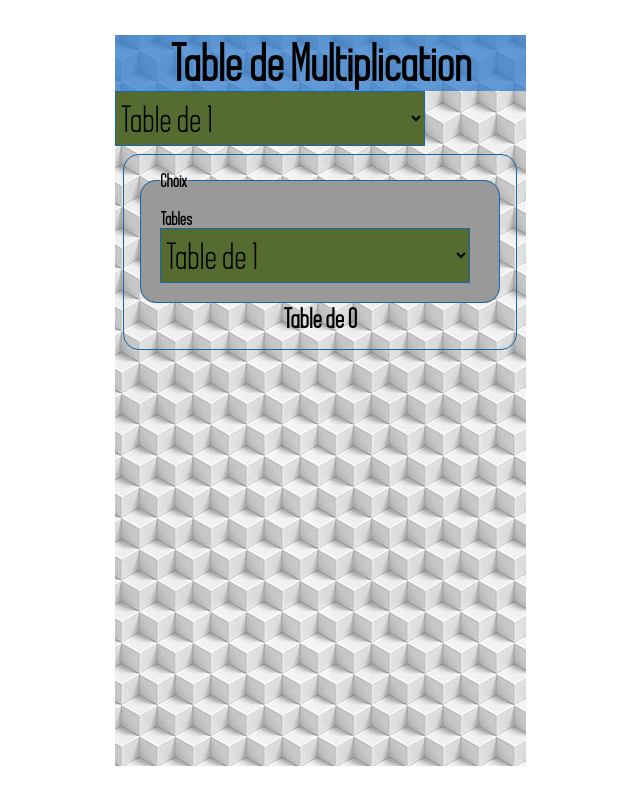
After one commit to dcl-sicca/Tables-Multiplication-Ajax, a PHP site: page /index-sicca.php?choixTable=1 in a window 1280 px wide. The commit adds this page. Shown: the whole page, without its empty margins (320-960 px from the left). Run offline with PHP 8.4, Linux system fonts and the light colour scheme; a stand-in replaces the project's code that opens the database connection; some libraries are stand-ins or nearby versions.

```diff
--- /dev/null
+++ b/index-sicca.php
@@ -0,0 +1,105 @@
+<!DOCTYPE html>
+<html lang="fr">
+<head>
+ <meta charset="UTF-8">
+ <meta name="viewport" content="width=device-width, initial-scale=1.0">
+ <meta http-equiv="X-UA-Compatible" content="ie=edge">
+ <title>Les Tables de Multiplications</title>
+ <link rel="stylesheet" href="css/style2.css">
+</head>
+<body>
+    <div id="container">
+        <h1>Table de Multiplication</h1>
+
+
+
+        <select class="monselect" name="choixTable">
+            <?php selected(); ?>
+        </select>
+
+
+
+        <form name="table" action="index-sicca.php" method="get">
+          <fieldset>
+            <legend>Choix</legend>
+            <label for='nom'>Tables</label>
+
+
+
+            <select name="monselect">
+            <option value="1">Table de 1</option>
+            <option value="2">Table de 2</option>
+            <option value="3">Table de 3</option>
+            <option value="4">Table de 4</option>
+            <option value="5">Table de 5</option>
+            <option value="6">Table de 6</option>
+            <option value="7">Table de 7</option>
+            <option value="8">Table de 8</option>
+            <option value="9">Table de 9</option>
+            <option value="10">Table de 10</option>
+        </select>
+
+        </fieldset>
+            <?php
+
+
+                    $table = 0;
+                    $result;
+
+                    echo '<h2>' . 'Table de ' . $table . '</h2>';
+
+                    for ($i=0; $i <= 10; $i++)
+                    {
+                        $table = $table+1;
+                        echo '<div id="ma_div_'.$table.'" class="containTable" class="mes_divs" style="display:none">';
+
+                        // Générer les résultats selon le choix puis les afficher
+                         for ($j=0; $j <= 30; $j++)
+                        {
+                            $result = $table * $j;
+                            echo $j . ' x ' . $table . ' = ' . $result . '<br/>';
+                        }
+
+                    echo '</div>';
+                    }
+
+
+
+
+            ?>
+
+            <!-- Création des <OPTION> puis garde celle qui est choisie à  l'affichage -->
+            <?php
+                function selected()
+                {
+                    $i;
+                    $table = $_GET['choixTable'];
+
+                    for ($i = 1; $i <= 10; $i++)
+                        {
+                            if ($table == $i)
+                            {
+                                echo '<option value="' . $i . '" selected>' . 'Table de ' . $i . '</option>';
+                            }
+                            else
+                            {
+                                echo '<option value="' . $i . '">' . 'Table de ' . $i . '</option>';
+                            }
+                        }
+                }
+            ?>
+
+             <div id="ma_div_1" class="mes_divs" style="display:none">
+                blabla1
+            </div>
+
+            <div id="ma_div_2" class="mes_divs" style="display:none">
+                blabla2
+            </div>
+
+
+        </div>
+        <script type="text/javascript" src="https://ajax.googleapis.com/ajax/libs/jquery/1.10.1/jquery.min.js"></script>
+        <script src="js/script2.js"></script>
+    </body>
+    </html>
--- /dev/null
+++ b/js/script2.js
@@ -0,0 +1,9 @@
+// Je sélectionne le select et quand la valeur change on fait une action
+$('select[name="monselect"]').change(function(){
+    // Je créer l'id du div qui va être affiché
+    var id = "ma_div_" + $(this).val();
+    // Je cache toutes les divs grâce à une classe qui va sélectionner le tout
+    $('div.mes_divs').hide();
+    // Et j'affiche seulement le Div que je souhaite
+    $('#'+id).show();
+});
```
Also changed, not shown: js/script-test.js (added, +9 -0 lines), js/script.js (+30 -0 lines), test-select.php (added, +26 -0 lines), test.php (+96 -23 lines).
